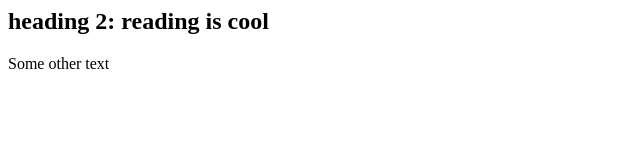
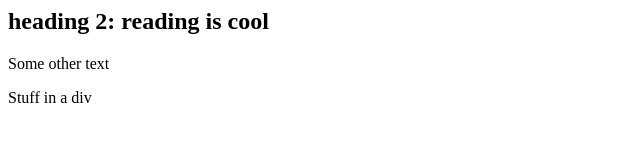
Before and after one commit to bradley-p/cs3450-demo, a plain HTML site: page index.html in a window 1280 px wide. Shown: the full height of the page, 0-640 px from the left. Drawn offline with Linux system fonts and the light colour scheme.

Commit message:
modified:   index.html

```diff
--- a/index.html
+++ b/index.html
@@ -8,5 +8,8 @@
 <h2> heading 2: reading is cool</h2>
 <p>Some other text </p>
    <script src="script.js"></script>
+   <div class="">
+     Stuff in a div
+   </div>
 </body>
 </html>
```
